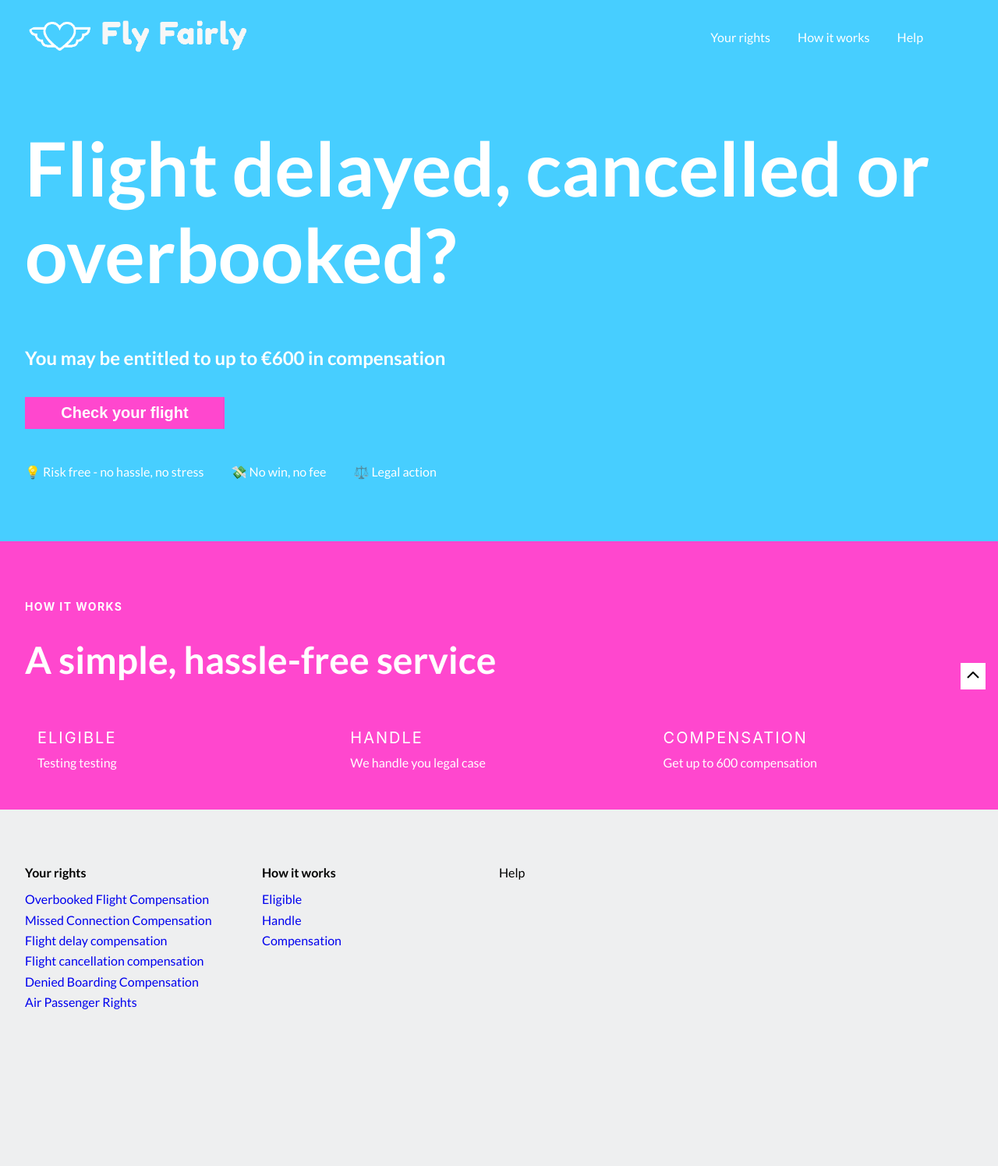
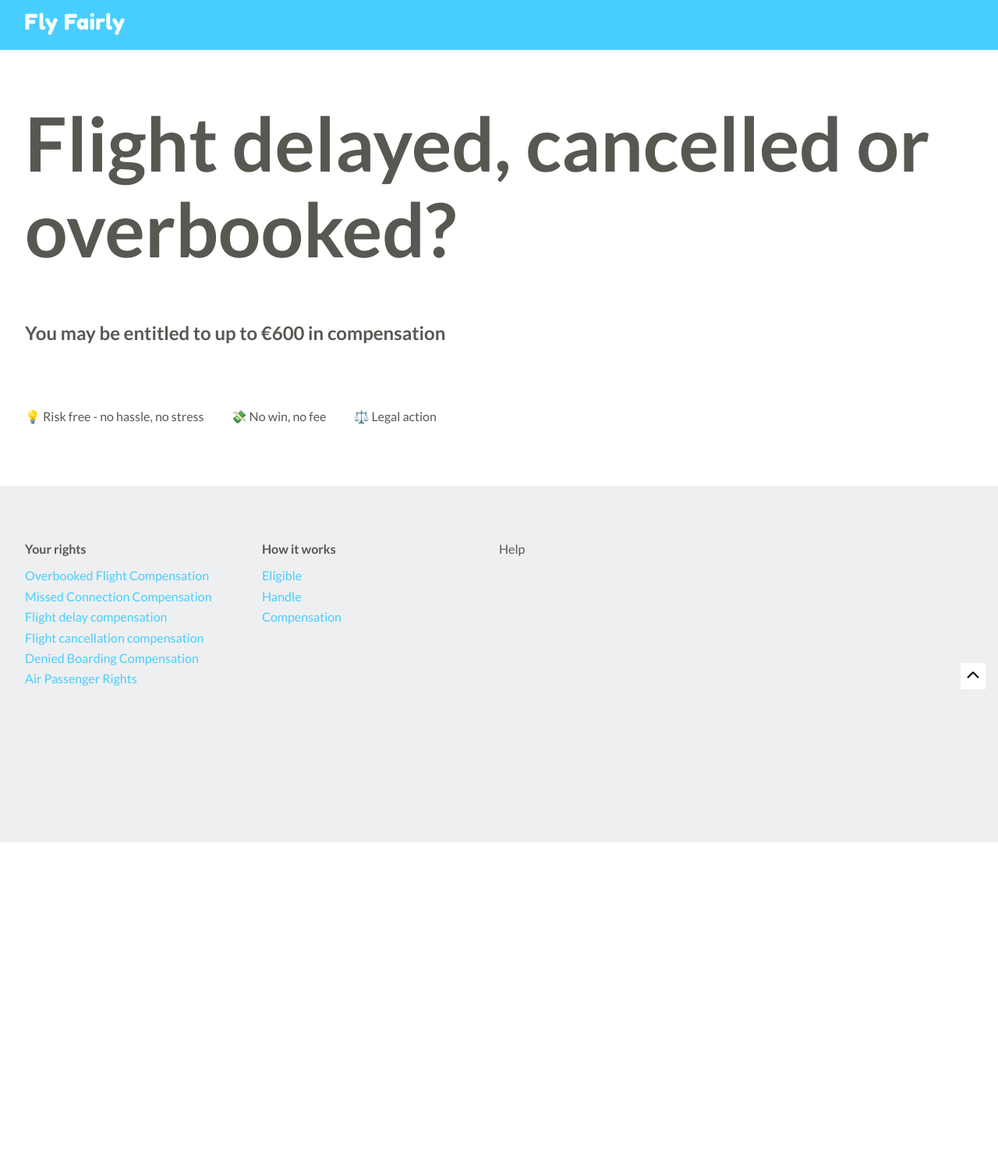
Before and after one commit to wearethoughtfox/flyfairly-website, a Jekyll site: the page built from index.html, in a window 1280 px wide. Shown: the whole page at 78% size. Built offline with Jekyll 4.4.1, drawn with Linux system fonts in a browser that asks for light colours; emoji names are drawn with the system emoji font; a script that is not in the unit is left out; after the commit the page ends 1080 px from its top, so only the background shows below that.

Commit message:
Add favicon and switch out styles

```diff
--- a/_includes/head.html
+++ b/_includes/head.html
@@ -3,10 +3,7 @@
   <meta name="viewport" content="width=device-width, initial-scale=1.0">
   <meta http-equiv="X-UA-Compatible" content="IE=Edge">
 
-  <link rel="apple-touch-icon" sizes="180x180" href="/apple-touch-icon.png">
-  <link rel="icon" type="image/png" sizes="32x32" href="/favicon-32x32.png">
-  <link rel="icon" type="image/png" sizes="16x16" href="/favicon-16x16.png">
-  <link rel="manifest" href="/site.webmanifest">
+  <link rel='icon' href='favicon.ico'>
 
   <!-- External CSS -->
   <script>
--- a/_includes/nav.html
+++ b/_includes/nav.html
@@ -1,8 +1,8 @@
-<nav class="db dt-l w-100 border-box pa3 pl4-l pr5-l bg-primary">
+<nav class="db dt-l w-100 border-box pt3 pb1 pb3-l pl4-l pr5-l bg-primary">
   <a class="db dtc-l v-mid mid-gray link dim w-100 w-25-l tc tl-l mb2 mb0-l" href="/" title="Home">
-    <img src="{{ site.baseurl }}/images/logo.png" class="dib br-100" alt="{{ site.title }}">
+    <img src="{{ site.baseurl }}/images/logo-text.png" class="dib w4" alt="{{ site.title }}">
   </a>
-  <div class="db dtc-l v-mid w-100 w-75-l tc tr-l">
+  <!-- <div class="db dtc-l v-mid w-100 w-75-l tc tr-l">
     {% for link in site.data.nav %}
     {% assign current = nil %}
     {% if page.url contains link.url %}
@@ -10,5 +10,5 @@
     {% endif %}
     <a class="link dim white f6 f5-l dib mr3 mr4-l {{ current }}" href="{{ link.url }}">{{ link.title }}</a>
     {% endfor %}
-  </div>
+  </div> -->
 </nav>
--- a/_scss/_variables.scss
+++ b/_scss/_variables.scss
@@ -141,6 +141,7 @@ $breakpoint-large: 'screen and (min-width: 60em)' !default;
 //font-family
 body {
     font-family: $sans-serif;
+    color: $body-color;
   }
 
   h1,.h1,
@@ -156,6 +157,10 @@ body {
   p {
       -webkit-margin-before: 0;
       -webkit-margin-after: 0;
+  }
+
+  a {
+    color: $primary-color;
   }
 
 
--- a/index.html
+++ b/index.html
@@ -3,33 +3,16 @@ title: "Compensation for delayed or cancelled flights"
 layout: default
 ---
 
-<header class="bg-primary min-h5 min-h6-l relative pb4">
+<header class="min-h5 min-h6-l relative pb4">
     <div class="center ph3 ph4-ns ph4-l pt5 pb3">
-        <h1 class="f1 f-headline-l mt0 white">Flight delayed, cancelled or overbooked?</h1>
-        <h2 class="f4 f3-l white fw6">You may be entitled to up to €600 in compensation</h2>
+        <h1 class="f1 f-headline-l mt0">Flight delayed, cancelled or overbooked?</h1>
+        <h2 class="f4 f3-l fw6">You may be entitled to up to €600 in compensation</h2>
     </div>
-    <button class="w5 ml4 bg-secondary white fw7">Check your flight</button>
 
-    <ul class="list ph3 ph4-ns pv4 white">
-        <li class="dib mr4">:bulb: Risk free - no hassle, no stress</li>
-        <li class="dib mr4">:money_with_wings: No win, no fee</li>
-        <li class="dib mr4">:balance_scale: Legal action</li>
+    <ul class="list ph3 ph4-ns pv4">
+        <li class="db dib-l mr4">:bulb: Risk free - no hassle, no stress</li>
+        <li class="db dib-l mr4">:money_with_wings: No win, no fee</li>
+        <li class="db dib-l mr4">:balance_scale: Legal action</li>
     </ul>
 
 </header>
-
-<section class="bg-secondary pv5 pb3-l ph4 overflow-hidden" id="about">
-    <h2 class="sans-serif f6 ttu tracked white">How it works</h2>
-    <h1 class="f2 f1-l white fw7">A simple, hassle-free service</h1>
-
-    {% for service in site.howitworks %}
-
-    <article class="fl w-100 w-33-l pa3-ns pb4" data-aos="fade-up">
-        <a href="{{ service.url }}" class="pb2 link db dim white">
-            <h1 class="sans-serif f4 mb0 fw4 ttu tracked">{{ service.title }}</h1>
-        </a>
-        <p class="white pb3 lh-copy">{{ service.excerpt }}</p>
-    </article>
-    {% endfor %}
-
-</section>
```
Also changed, not shown: favicon.ico (added), images/logo-text.png (added), images/logo.png (deleted).
